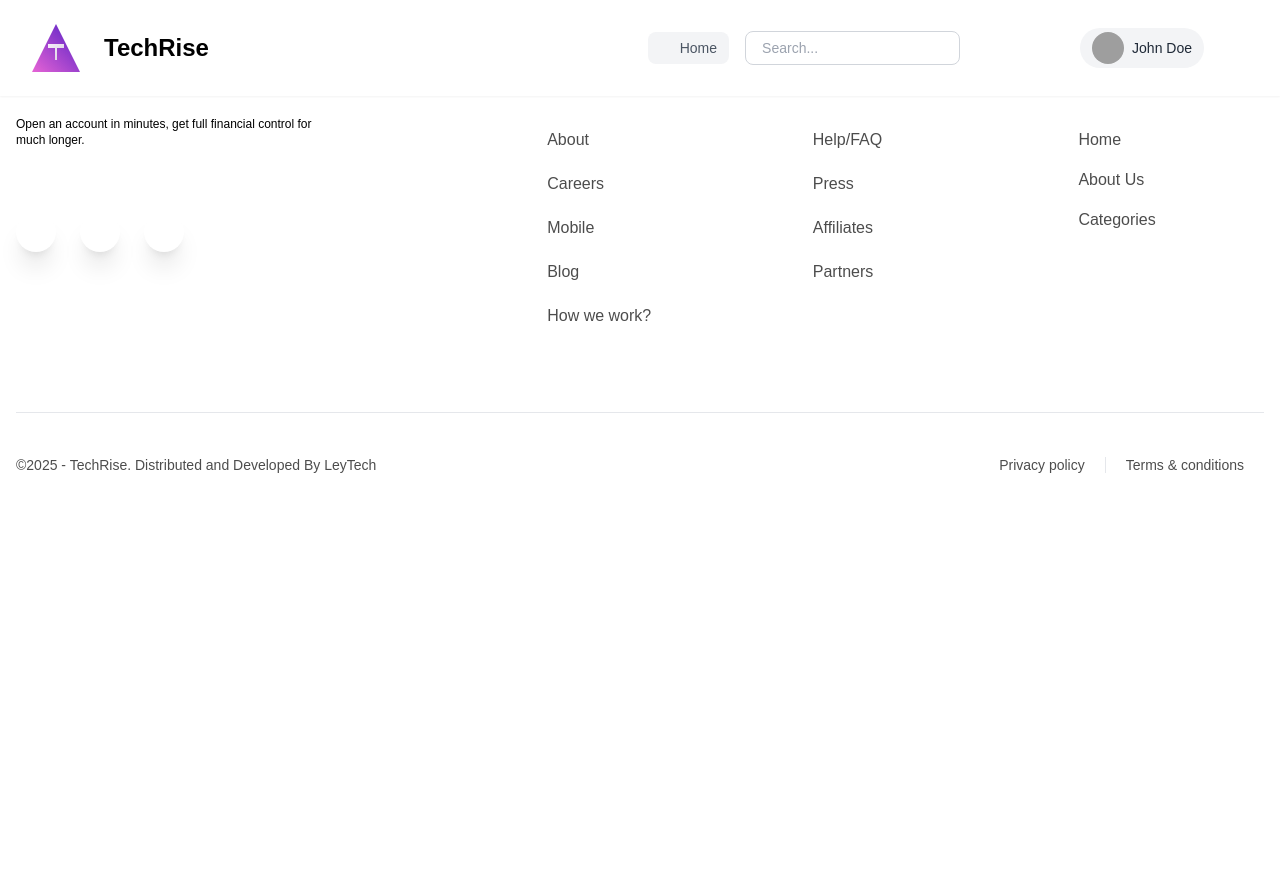
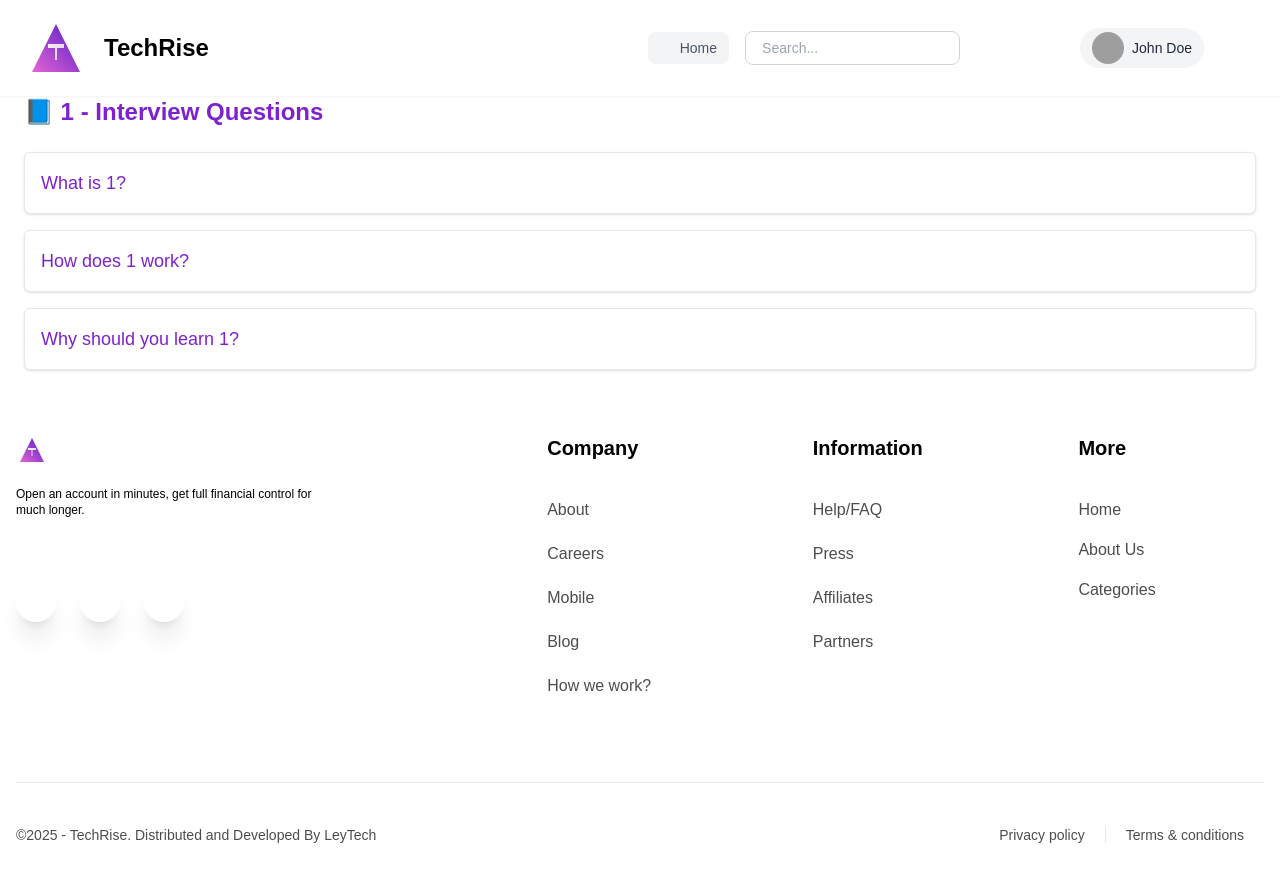
Before and after one commit to Leyav/TechRise, a React (Vite) app: page /user/1/1 in a window 1280 px wide. Shown: the top 882 px of the page. Before the commit the page ends 800 px from the top, so only its background shows below. Built offline with nearby package versions, Linux system fonts and the light colour scheme; grey boxes are pictures that could not be loaded; some icons are missing.

Commit message:
Added question answer viewing section and logout

```diff
--- a/src/App.jsx
+++ b/src/App.jsx
@@ -9,12 +9,13 @@ import ScrollToTop from "./components/Layout/ScrollToTop";
 import Home from "./pages/Home";
 
 // import Contact from "./pages/Contact";
-// import Login from "./pages/Login";
+
 import AboutUs from "./pages/AboutUs";
 import Categories from "./pages/Categories";
 
 import UserPage from "./pages/User";
 import AddQuestionPage from "./pages/User/AddNewQuestion";
+import SubCategoryPage from "./pages/User/SubCateogryQA";
 
 
 function App() {
@@ -47,6 +48,7 @@ function App() {
         <Route path="/about_us" element={<AboutUs />} />
         <Route path="/categories" element={<Categories />} />
         <Route path="/user/:id/add-question" element={<AddQuestionPage/>} />
+        <Route path="/user/:id/:subcategory" element={<SubCategoryPage/>} />
         {/* <Route path="/frontend/reactjs" element={<ReactjsPage/>} /> */}
       </Routes>
       <Footer />
--- a/src/components/Layout/Header/index.jsx
+++ b/src/components/Layout/Header/index.jsx
@@ -68,7 +68,7 @@ const Header = () => {
                 icon="solar:phone-bold"
                 className="text-primary text-3xl inline-block me-2"
               />
-              +1(909) 235-9814
+              +1(987) 654-3210
             </Link>
             <button
         className="hidden lg:block text-primaryPurple bg-lightPurple hover:text-white hover:bg-primaryPurple font-medium text-lg py-4 px-8 rounded-full"
--- a/src/components/UserLayout/Header/index.jsx
+++ b/src/components/UserLayout/Header/index.jsx
@@ -84,6 +84,7 @@ const Header = () => {
         {/* Logout */}
         <button
           title="Logout"
+          onClick={() =>{navigate(`/`)}}
           className="text-gray-600 hover:text-red-500 p-2 rounded-full hover:bg-gray-100 transition"
         >
           <Icon icon="mdi:logout" className="w-5 h-5" />
--- /dev/null
+++ b/src/pages/User/SubCateogryQA/index.jsx
@@ -0,0 +1,74 @@
+import { useParams } from 'react-router-dom';
+import { useEffect, useState } from 'react';
+
+const SubCategoryPage = () => {
+  const { subcategory } = useParams();
+  const [qaData, setQaData] = useState([]);
+  const [loading, setLoading] = useState(true);
+  const [openIndex, setOpenIndex] = useState(null); // Track which question is open
+
+  useEffect(() => {
+    if (!subcategory) return;
+
+    // Simulate API call with timeout
+    setLoading(true);
+    setTimeout(() => {
+      const dummyData = [
+        {
+          question: `What is ${subcategory}?`,
+          answer: `${subcategory} is a popular technology used in modern development.`,
+        },
+        {
+          question: `How does ${subcategory} work?`,
+          answer: `It works by applying specific principles and patterns depending on the use case.`,
+        },
+        {
+          question: `Why should you learn ${subcategory}?`,
+          answer: `Learning ${subcategory} enhances your skillset and helps build efficient applications.`,
+        },
+      ];
+      setQaData(dummyData);
+      setLoading(false);
+    }, 1000);
+  }, [subcategory]);
+
+  const toggleAnswer = (index) => {
+    setOpenIndex(openIndex === index ? null : index);
+  };
+
+  return (
+    <div className="container pt-24 px-6 max-w-screen-2xl mx-auto">
+      <h1 className="text-2xl font-bold text-purple-700 mb-6">
+        📘 {subcategory} - Interview Questions
+      </h1>
+
+      {loading ? (
+        <p>Loading questions...</p>
+      ) : (
+        <div className="space-y-4">
+          {qaData.map((qa, index) => (
+            <div
+              key={index}
+              className="border rounded-md p-4 bg-white shadow hover:shadow-md transition-all duration-300"
+            >
+              <button
+                onClick={() => toggleAnswer(index)}
+                className="w-full text-left font-medium text-purple-700 text-lg hover:underline"
+              >
+                {qa.question}
+              </button>
+
+              {openIndex === index && (
+                <p className="mt-3 text-gray-800 text-sm bg-gray-50 p-3 rounded">
+                  {qa.answer}
+                </p>
+              )}
+            </div>
+          ))}
+        </div>
+      )}
+    </div>
+  );
+};
+
+export default SubCategoryPage;
--- a/src/pages/User/index.jsx
+++ b/src/pages/User/index.jsx
@@ -6,12 +6,14 @@ import plusIcon from '@iconify/icons-mdi/plus';
 import questionIcon from '@iconify/icons-mdi/comment-question-outline';
 import answerIcon from '@iconify/icons-mdi/comment-check-outline';
 import categoryIcon from '@iconify/icons-mdi/view-list-outline';
+import { useNavigate } from "react-router-dom";
 
 
 const ProfileDashboard = () => {
   const [viewType, setViewType] = useState('questions'); // 'questions' or 'answers'
   const [selectedCategory, setSelectedCategory] = useState('All');
   const [selectedSubCategory, setSelectedSubCategory] = useState('All');
+  const navigate = useNavigate();
 
   const [questions, setQuestions] = useState([
 
@@ -161,6 +163,7 @@ const ProfileDashboard = () => {
                     onClick={() => {
                       setSelectedCategory(category);
                       setSelectedSubCategory(item);
+                      navigate(`/user/${dummyUserId}/${encodeURIComponent(item)}`);
                     }}
                     className="cursor-pointer hover:underline text-purple-600"
                   >
```
